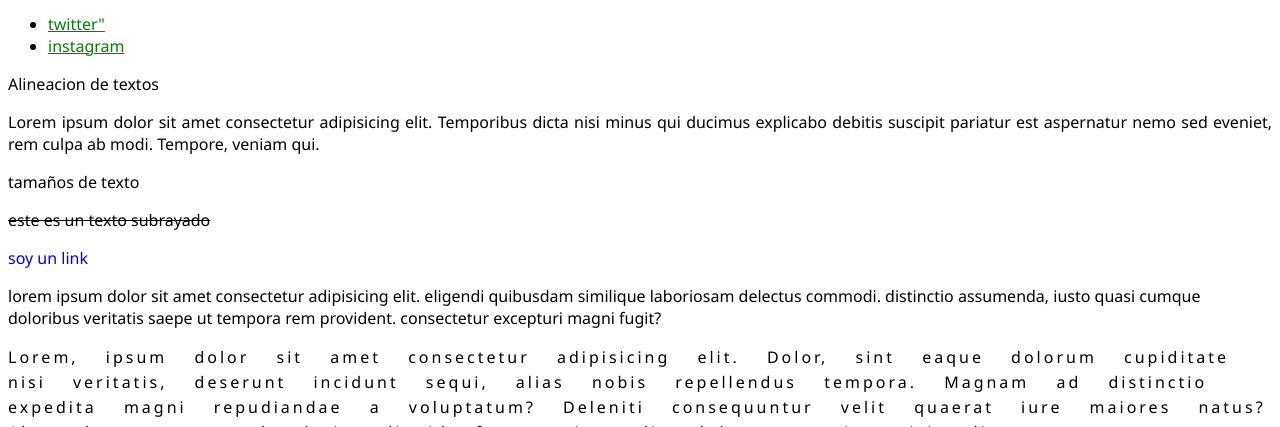
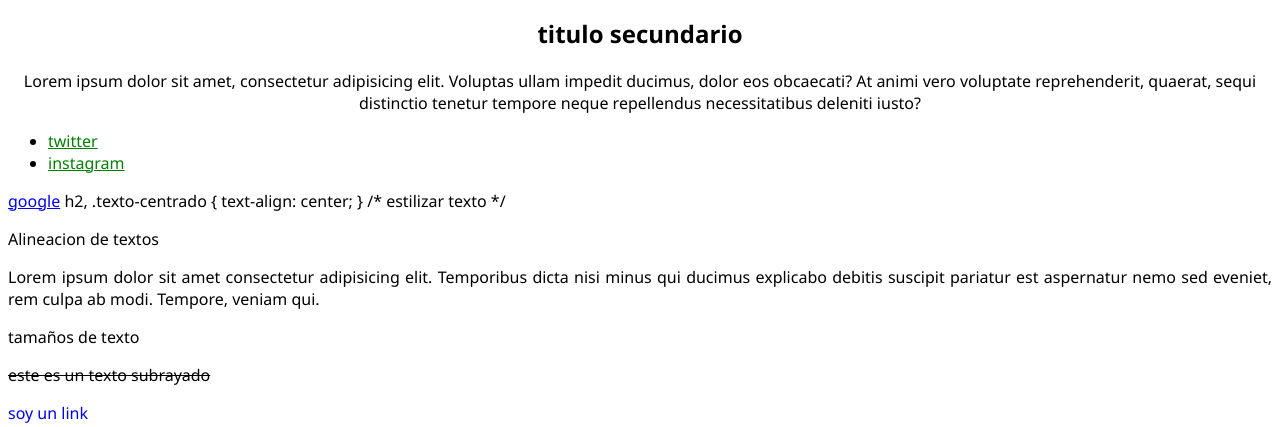
Before and after one commit to Prodayro/Pactica-3-CCS, a plain HTML site: page index.html in a window 1280 px wide. Shown: the part 673-1100 px from the top of the page. Drawn offline with Linux system fonts and the light colour scheme; a web font is replaced by a local one.

Commit message:
separa css en un archivo y agregar mas estilos correccion

```diff
--- a/index.html
+++ b/index.html
@@ -14,6 +14,7 @@
     <title>Estilos con CSS</title>
 </head>
 <body>
+
     <!-- ejercicio de caja -->
     <div class="caja">
         <p>esto es una caja</p>
@@ -23,7 +24,6 @@
     <h1>Selector a nivel de etiqueta</h1> <!-- recordar que h1 solo debe haber uno, por una pagina -->
     <h1 class="texto-grande">selector a nivel de clase</h1>
     <h1 id="texto-pequeño">selector a nivel de identificador </h1>
-
     <!-- CSS siempre corre los ultimos cambios en caso de que haya varios escritos -->
 
     <header>
@@ -34,11 +34,14 @@
 
     <a href="www.google.com">google</a>
 
+    <h2>titulo secundario</h2>
+    <p class="texto-centrado">Lorem ipsum dolor sit amet, consectetur adipisicing elit. Voluptas ullam impedit ducimus, dolor eos obcaecati? At animi vero voluptate reprehenderit, quaerat, sequi distinctio tenetur tempore neque repellendus necessitatibus deleniti iusto?</p>
+
     <aside>
         <nav>
             <ul>
                 <li>
-                    <a href="">twitter"</a>
+                    <a href="">twitter</a>
                 </li>
                 <li>
                     <a href="">instagram</a>
@@ -46,8 +49,17 @@
             </ul>
         </nav>
     </aside>
+    <a href="www.gogle.com">google</a>
 
-    <!-- estilizar texto -->
+
+
+    <!-- compartir propiedad css -->
+    h2, .texto-centrado {
+        text-align: center;
+    }
+
+
+    /* estilizar texto */
     <p class="alineacion">Alineacion de textos</p>
 
     <p class="alineacion">Lorem ipsum dolor sit amet consectetur adipisicing elit. Temporibus dicta nisi minus qui ducimus explicabo debitis suscipit pariatur est aspernatur nemo sed eveniet, rem culpa ab modi. Tempore, veniam qui.</p>
--- a/style.css
+++ b/style.css
@@ -17,7 +17,7 @@ body {
         padding: 50px;
         margin: 50px;
         }
-
+    /* ejercicio de selectores */
     header > nav > a {
         font-size: 50px
         }
```
